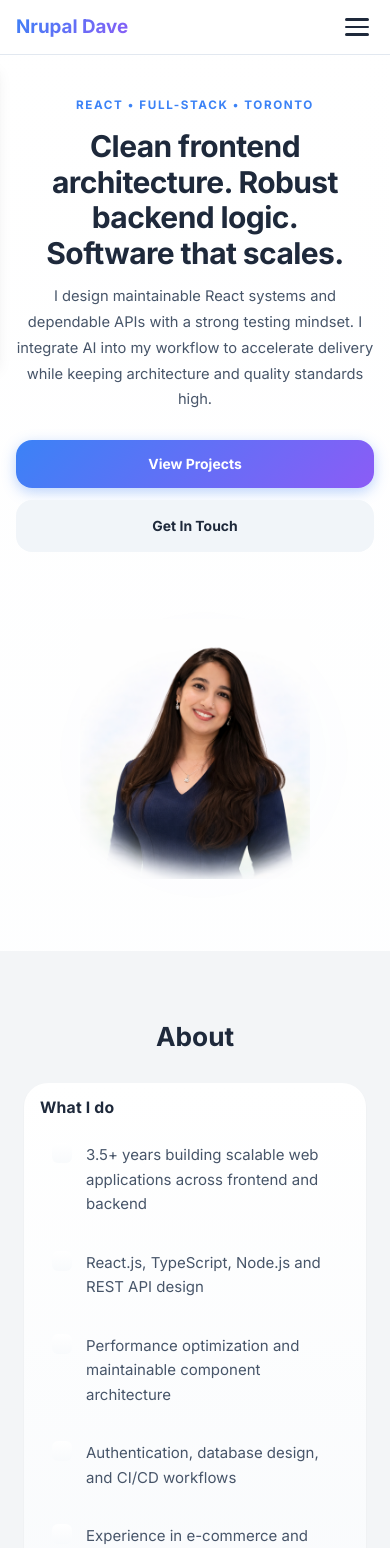
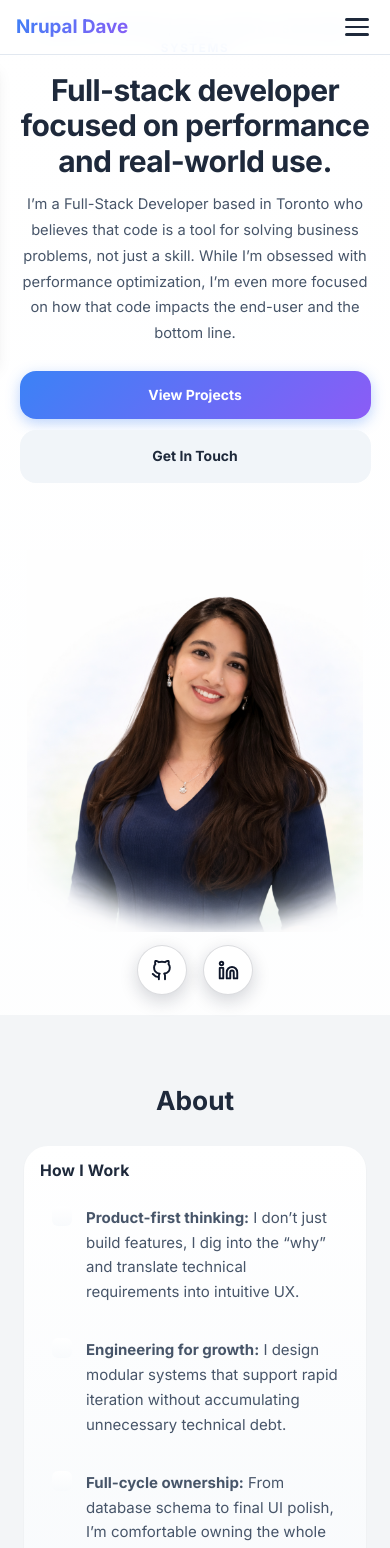
Before and after one commit to DaveNrupal/my-portfolio, a React (Vite) app: page / in a window 390 px wide. Shown: the top 1548 px of the page. Built offline with nearby package versions, Linux system fonts and the light colour scheme.

Commit message:
Update hero title, description and add LinkedIn and github icon

```diff
--- a/index.html
+++ b/index.html
@@ -3,8 +3,8 @@
   <head>
     <meta charset="UTF-8" />
     <meta name="viewport" content="width=device-width, initial-scale=1.0" />
-    <meta name="description" content="Nrupal Dave - Full-Stack Developer Portfolio" />
-    <title>Nrupal Dave | Full-Stack Developer</title>
+    <meta name="description" content="Nrupal Dave - Full-Stack Engineer Portfolio" />
+    <title>Nrupal Dave | Full-Stack Engineer</title>
     <link rel="preconnect" href="https://fonts.googleapis.com">
     <link rel="preconnect" href="https://fonts.gstatic.com" crossorigin>
     <link href="https://fonts.googleapis.com/css2?family=Inter:wght@300;400;500;600;700&display=swap" rel="stylesheet">
--- a/src/App.css
+++ b/src/App.css
@@ -160,7 +160,7 @@ main {
   color: var(--text-secondary);
   line-height: 1.75;
   max-width: 36rem;
-  margin-bottom: 1.8rem;
+  margin-bottom: 1.6rem;
 }
 
 /* Buttons */
@@ -175,6 +175,10 @@ main {
   font-size: 0.93rem;
   font-weight: 750;
   border-radius: var(--radius-lg);
+  display: inline-flex;
+  align-items: center;
+  justify-content: center;
+  gap: 8px;
 }
 
 /* Right side container */
@@ -206,6 +210,13 @@ main {
 
 
 /* ✅ Smaller crop frame (shoulder/chest only) */
+.hero-media {
+  position: relative;
+  display: inline-flex;
+  align-items: center;
+  justify-content: center;
+}
+
 .hero-photo-wrap {
   width: clamp(250px, 38vw, 450px);
   height: clamp(300px, 55vw, 500px);
@@ -244,6 +255,59 @@ main {
   display: block;
 }
 
+.hero-social {
+  position: absolute;
+  right: 14px;          /* closer to photo */
+  top: 50%;
+  transform: translateY(-50%);
+  display: flex;
+  flex-direction: column;
+  gap: 0.85rem;
+  z-index: 5;
+}
+
+.hero-social-link {
+  width: 44px;
+  height: 44px;
+  border-radius: 999px;
+
+  display: inline-flex;
+  align-items: center;
+  justify-content: center;
+
+  background: #ffffff;
+  color: #0f172a; /* force strong contrast */
+
+  border: 1px solid rgba(15, 23, 42, 0.15);
+  box-shadow:
+    0 6px 18px rgba(15, 23, 42, 0.18),
+    inset 0 0 0 1px rgba(255, 255, 255, 0.6);
+
+  transition:
+    transform 160ms ease,
+    box-shadow 160ms ease,
+    color 160ms ease;
+}
+
+.hero-social-icon {
+  width: 19px;
+  height: 19px;
+  stroke-width: 2.2;
+}
+
+.hero-social-link:hover {
+  transform: translateY(-3px) scale(1.04);
+  color: var(--primary-color);
+  box-shadow:
+    0 14px 30px rgba(15, 23, 42, 0.25);
+}
+
+.hero-social-link:focus-visible {
+  outline: none;
+  box-shadow:
+    0 0 0 4px color-mix(in srgb, var(--primary-color) 25%, transparent),
+    0 14px 30px rgba(15, 23, 42, 0.25);
+}
 
 /* ============================================
    ABOUT SECTION
@@ -981,6 +1045,21 @@ main {
   .hero-photo-wrap { width: clamp(260px, 50vw, 360px); height: clamp(300px, 60vw, 420px); }
   .hero-photo { object-position: 50% 10%; }
 
+  .hero-media {
+    display: flex;
+    flex-direction: column;
+    align-items: center;
+  }
+
+  .hero-social {
+    position: static;
+    transform: none;
+    flex-direction: row;
+    justify-content: center;
+    margin-top: 1rem;
+    gap: 0.9rem;
+  }
+
   /* ABOUT */
   .about-content {
     grid-template-columns: 1fr;
@@ -1052,7 +1131,25 @@ main {
   }
 
   .hero-visual { justify-content: center; margin-top: 2rem; }
-  .hero-photo-wrap { width: clamp(250px, 70vw, 320px); height: clamp(280px, 78vw, 360px); }
+  .hero-photo-wrap {
+    width: clamp(220px, 70vw, 360px);
+    height: clamp(270px, 86vw, 420px);
+  }
+
+  .hero-social-link {
+    width: 46px;
+    height: 46px;
+  }
+
+  .hero-social-icon {
+    width: 20px;
+    height: 20px;
+  }
+
+  .hero-social {
+    margin-top: 0.9rem;
+    gap: 1rem;
+  }
 
   /* NAV */
   .hamburger {
@@ -1161,7 +1258,29 @@ main {
 
   /* HERO */
   .hero {
-    padding: 96px 16px 72px;
+    padding: clamp(1.25rem, 5vw, 1.8rem);
+  }
+
+  .hero-photo-wrap {
+    width: 86vw;
+    height: 98vw;
+    max-width: 340px;
+    max-height: 420px;
+  }
+
+  .hero-social-link {
+    width: 50px;
+    height: 50px;
+  }
+
+  .hero-social-icon {
+    width: 21px;
+    height: 21px;
+  }
+
+  .hero-social {
+    margin-top: 0.85rem;
+    gap: 1.1rem;
   }
 
   .hero-kicker {
@@ -1187,8 +1306,6 @@ main {
   .hero-buttons .btn {
     width: 100%;
   }
-
-  .hero-photo-wrap { width: 230px; height: 260px; }
 
   /* ABOUT */
   .about-lead {
--- a/src/components/About.jsx
+++ b/src/components/About.jsx
@@ -7,80 +7,62 @@ function About() {
         </div>
 
         <div className="about-content">
-          {/* Left: checklist */}
+          {/* LEFT: Principles */}
           <div className="about-card">
-            <h3 className="about-card-title">What I do</h3>
+            <h3 className="about-card-title">How I Work</h3>
 
             <ul className="about-list">
               <li>
-                <span className="about-checkbox" aria-hidden="true"></span>
+                <span className="about-checkbox" aria-hidden="true" />
                 <span className="about-item-text">
-                  3.5+ years building scalable web applications across frontend
-                  and backend
+                  <strong>Product-first thinking:</strong> I don’t just build features, I dig into the
+                  “why” and translate technical requirements into intuitive UX.
                 </span>
               </li>
 
               <li>
-                <span className="about-checkbox" aria-hidden="true"></span>
+                <span className="about-checkbox" aria-hidden="true" />
                 <span className="about-item-text">
-                  React.js, TypeScript, Node.js and REST API design
+                  <strong>Engineering for growth:</strong> I design modular systems that support rapid iteration
+                  without accumulating unnecessary technical debt.
                 </span>
               </li>
 
               <li>
-                <span className="about-checkbox" aria-hidden="true"></span>
+                <span className="about-checkbox" aria-hidden="true" />
                 <span className="about-item-text">
-                  Performance optimization and maintainable component
-                  architecture
-                </span>
-              </li>
-
-              <li>
-                <span className="about-checkbox" aria-hidden="true"></span>
-                <span className="about-item-text">
-                  Authentication, database design, and CI/CD workflows
-                </span>
-              </li>
-
-              <li>
-                <span className="about-checkbox" aria-hidden="true"></span>
-                <span className="about-item-text">
-                  Experience in e-commerce and fintech products
-                </span>
-              </li>
-
-              <li>
-                <span className="about-checkbox" aria-hidden="true"></span>
-                <span className="about-item-text">
-                  Accessibility (WCAG) and testing mindset
+                  <strong>Full-cycle ownership:</strong> From database schema to final UI polish, I’m comfortable
+                  owning the whole lifecycle - APIs, performance, and frontend details.
                 </span>
               </li>
             </ul>
           </div>
 
-          {/* Right: metrics */}
-          <div className="about-card about-metrics">
-            <h3 className="about-card-title">Highlights</h3>
+          {/* RIGHT: Highlights */}
+          <div className="about-card">
+            <h3 className="about-card-title">What you can expect</h3>
 
             <div className="about-highlights">
               <div className="highlight">
                 <span className="highlight-number">3.5+</span>
-                <span className="highlight-text">Years experience</span>
+                <span className="highlight-text">Years Experience</span>
               </div>
+
               <div className="highlight">
-                <span className="highlight-number">Full</span>
-                <span className="highlight-text">Stack coverage</span>
+                <span className="highlight-number">React</span>
+                <span className="highlight-text">UI Architecture</span>
               </div>
+
               <div className="highlight">
-                <span className="highlight-number">22%</span>
-                <span className="highlight-text">Perf improvement</span>
+                <span className="highlight-number">APIs</span>
+                <span className="highlight-text">Performance + Reliability</span>
               </div>
             </div>
 
-            <div className="about-note">
-              <span className="about-note-label">Open to:</span>
-              Full-time roles (React / Frontend / Full-stack)
-            </div>
+            <p className="about-note">
+              <span className="about-note-label">Working style:</span>
+              I communicate early, document decisions, and prefer small iterative releases over “big bang” changes.
+            </p>
           </div>
         </div>
       </div>
--- a/src/components/Hero.jsx
+++ b/src/components/Hero.jsx
@@ -2,17 +2,19 @@ function Hero() {
   return (
     <section id="home" className="hero">
       <div className="hero-content">
-        <p className="hero-kicker">React • Full-Stack • Toronto</p>
+        <p className="hero-kicker">
+          Product-Driven | Full-Stack | Scalable Systems
+        </p>
 
         <h1 className="hero-title">
-          Clean frontend architecture. Robust backend logic. Software that
-          scales.
+          Full-stack developer focused on performance and real-world use.
         </h1>
 
         <p className="hero-description">
-          I design maintainable React systems and dependable APIs with a strong
-          testing mindset. I integrate AI into my workflow to accelerate
-          delivery while keeping architecture and quality standards high.
+          I’m a Full-Stack Developer based in Toronto who believes that code is
+          a tool for solving business problems, not just a skill. While I’m
+          obsessed with performance optimization, I’m even more focused on how
+          that code impacts the end-user and the bottom line.
         </p>
 
         <div className="hero-buttons">
@@ -26,8 +28,59 @@ function Hero() {
       </div>
 
       <div className="hero-visual">
-        <div className="hero-photo-wrap">
-          <img src="formalImage.png" alt="Nrupal Dave" className="hero-photo" />
+        <div className="hero-media">
+          <div className="hero-photo-wrap">
+            <img
+              src="formalImage.png"
+              alt="Nrupal Dave"
+              className="hero-photo"
+            />
+          </div>
+          <div className="hero-social" aria-label="Social links">
+            <a
+              href="https://github.com/DaveNrupal"
+              className="hero-social-link"
+              target="_blank"
+              rel="noreferrer"
+              aria-label="GitHub profile"
+            >
+              <svg
+                className="hero-social-icon"
+                xmlns="http://www.w3.org/2000/svg"
+                viewBox="0 0 24 24"
+                fill="none"
+                stroke="currentColor"
+                strokeWidth="2"
+                strokeLinecap="round"
+                strokeLinejoin="round"
+              >
+                <path d="M9 19c-5 1.5-5-2.5-7-3m14 6v-3.87a3.37 3.37 0 0 0-.94-2.61c3.14-.35 6.44-1.54 6.44-7A5.44 5.44 0 0 0 20 4.77 5.07 5.07 0 0 0 19.91 1S18.73.65 16 2.48a13.38 13.38 0 0 0-7 0C6.27.65 5.09 1 5.09 1A5.07 5.07 0 0 0 5 4.77a5.44 5.44 0 0 0-1.5 3.78c0 5.42 3.3 6.61 6.44 7A3.37 3.37 0 0 0 9 18.13V22" />
+              </svg>
+            </a>
+
+            <a
+              href="https://www.linkedin.com/in/nrupaldave0405"
+              className="hero-social-link"
+              target="_blank"
+              rel="noreferrer"
+              aria-label="LinkedIn profile"
+            >
+              <svg
+                className="hero-social-icon"
+                xmlns="http://www.w3.org/2000/svg"
+                viewBox="0 0 24 24"
+                fill="none"
+                stroke="currentColor"
+                strokeWidth="2"
+                strokeLinecap="round"
+                strokeLinejoin="round"
+              >
+                <path d="M16 8a6 6 0 0 1 6 6v7h-4v-7a2 2 0 0 0-2-2 2 2 0 0 0-2 2v7h-4v-7a6 6 0 0 1 6-6z" />
+                <rect x="2" y="9" width="4" height="12" />
+                <circle cx="4" cy="4" r="2" />
+              </svg>
+            </a>
+          </div>
         </div>
       </div>
     </section>
```
